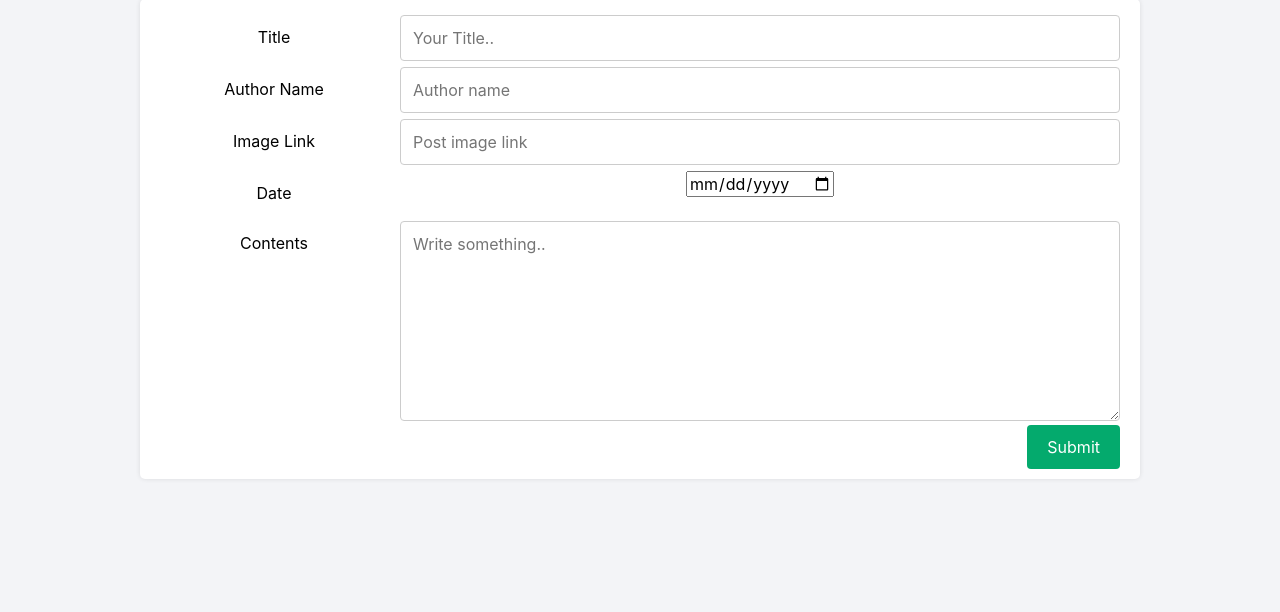
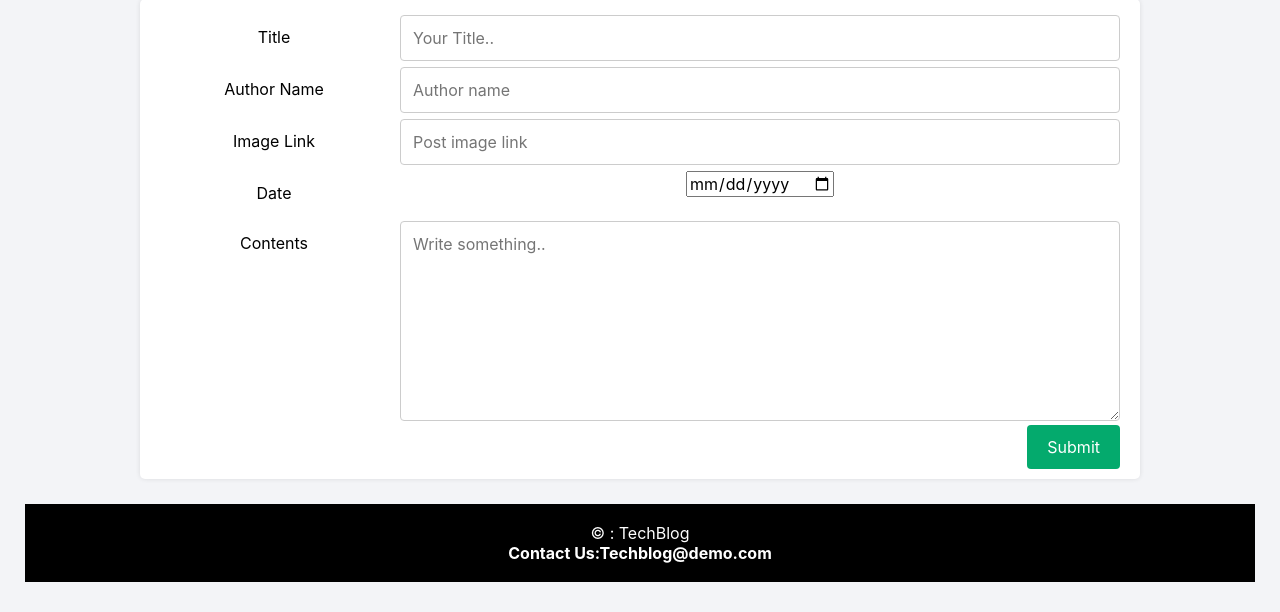
Before and after one commit to shivamyadavskn/TechBlog, a Flask app: page /addpost in a window 1280 px wide. Shown: the part 188-800 px from the top of the page. Run offline with Flask 2, Linux system fonts and the light colour scheme; some libraries are stand-ins or nearby versions.

Commit message:
Merge remote-tracking branch 'origin/master'

```diff
--- a/templates/home.html
+++ b/templates/home.html
@@ -18,4 +18,5 @@
         </div>
     </div>
     {% endfor %}
+</footer>
 {% endblock %}
--- a/templates/layout.html
+++ b/templates/layout.html
@@ -19,4 +19,8 @@
 			{% block content %} {% endblock %}
 		</div>
 	</body>
+<footer>
+  <p>&copy; : TechBlog <br>
+  <strong>Contact Us:Techblog@demo.com</strong>
+</footer>
 </html>
--- a/templates/view.html
+++ b/templates/view.html
@@ -10,9 +10,5 @@
 <br>
 <strong><h2>{{ post[2] }}</h2></strong>
 <br>
-<footer>
-  <p>&copy; : TechBlog <br>
-  <strong>Contact Us:Techblog@demo.com</strong>
-</footer>
 
 {% endblock %}
```
